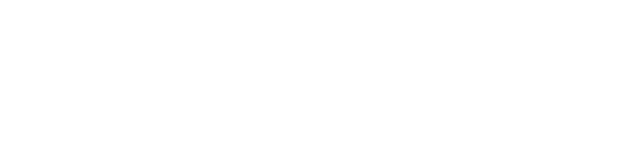
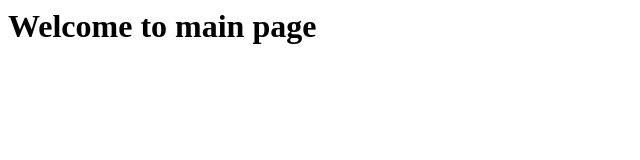
Before and after one commit to AlirezaBanasiri/github_course, a plain HTML site: page index.html in a window 1280 px wide. Shown: the whole page, without its empty margins (0-640 px from the left). Drawn offline with Linux system fonts and the light colour scheme.

Commit message:
add h1 to index.html

```diff
--- a/index.html
+++ b/index.html
@@ -6,6 +6,6 @@
     <title>Document</title>
 </head>
 <body>
-
+    <h1>Welcome to main page</h1>
 </body>
 </html>
```
